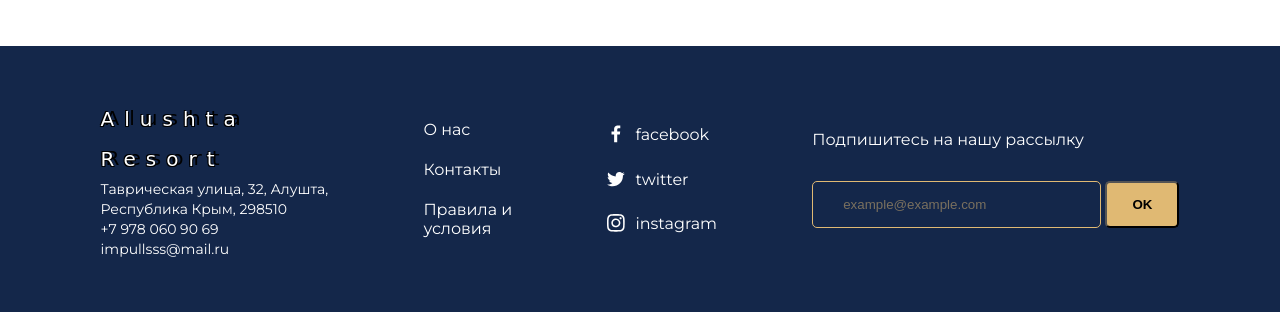
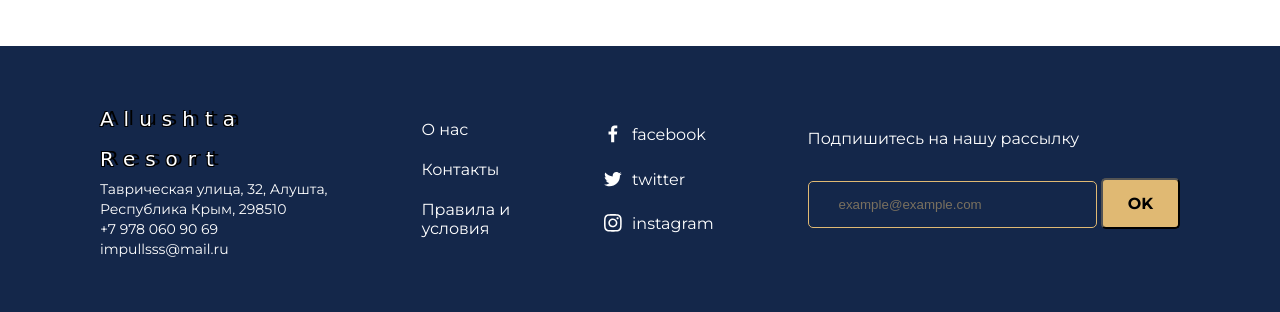
Before and after one commit to impullsss/AlushtaResort, a Django app: page /booking in a window 1280 px wide. Shown: the part 1941-2253 px from the top of the page. Run offline with Django 5.2, Linux system fonts and the light colour scheme; parts of the project's set-up code (start-up, migrations or seed data) failed here and were passed over; some web fonts are replaced.

Commit message:
fix button footer

```diff
--- a/alushtaResort/alushta_resort/templates/alushta_resort/apartment.html
+++ b/alushtaResort/alushta_resort/templates/alushta_resort/apartment.html
@@ -323,7 +323,7 @@
               placeholder="example@example.com"
               id="email"
             />
-            <input class="footer__subscribe-button" type="button" value="OK" />
+            <button class="footer__subscribe-button" type="button">OK</button>
           </form>
         </div>
       </div>
--- a/alushtaResort/alushta_resort/templates/alushta_resort/booking.html
+++ b/alushtaResort/alushta_resort/templates/alushta_resort/booking.html
@@ -122,7 +122,7 @@
               placeholder="example@example.com"
               id="email"
             />
-            <input class="footer__subscribe-button" type="button" value="OK" />
+            <button class="footer__subscribe-button" type="button">OK</button>
           </form>
         </div>
       </div>
--- a/alushtaResort/alushta_resort/templates/alushta_resort/rest.html
+++ b/alushtaResort/alushta_resort/templates/alushta_resort/rest.html
@@ -318,7 +318,7 @@
             <div class="footer__subscribe-placeholder">
             <form>
                 <input class="footer__subscribe-email" type="email" placeholder="example@example.com" id="email" />
-                <input class="footer__subscribe-button" type="button" value="OK">
+                <button class="footer__subscribe-button" type="button">OK</button>
             </form>
             </div>
         </div>
```
